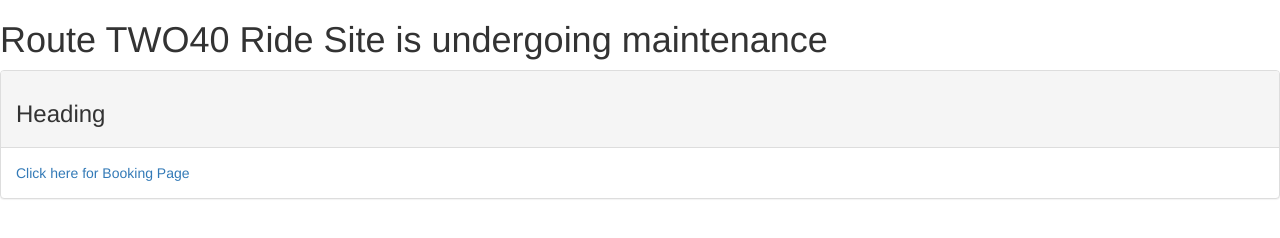
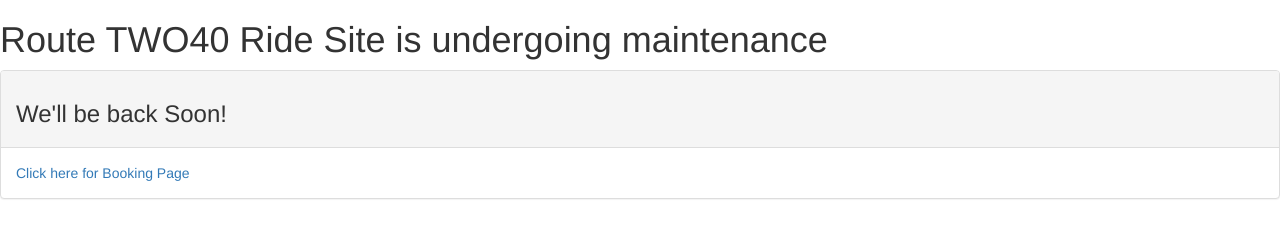
Before and after one commit to 240Ride/240ride.github.io, a plain HTML site: page index.html in a window 1280 px wide. Drawn offline with nearby package versions, Linux system fonts and the light colour scheme.

Commit message:
Added We'll be back soon

```diff
--- a/index.html
+++ b/index.html
@@ -16,7 +16,7 @@
 			<div class="col-md-12">
 				<div class="panel panel-default">
 				  <div class="panel-heading">
-					<h3>Heading</h3>
+					<h3>We'll be back Soon!</h3>
 				  </div>
 				  <div class="panel-body">
 					<a href="index1.html">Click here for Booking Page</a>
```
